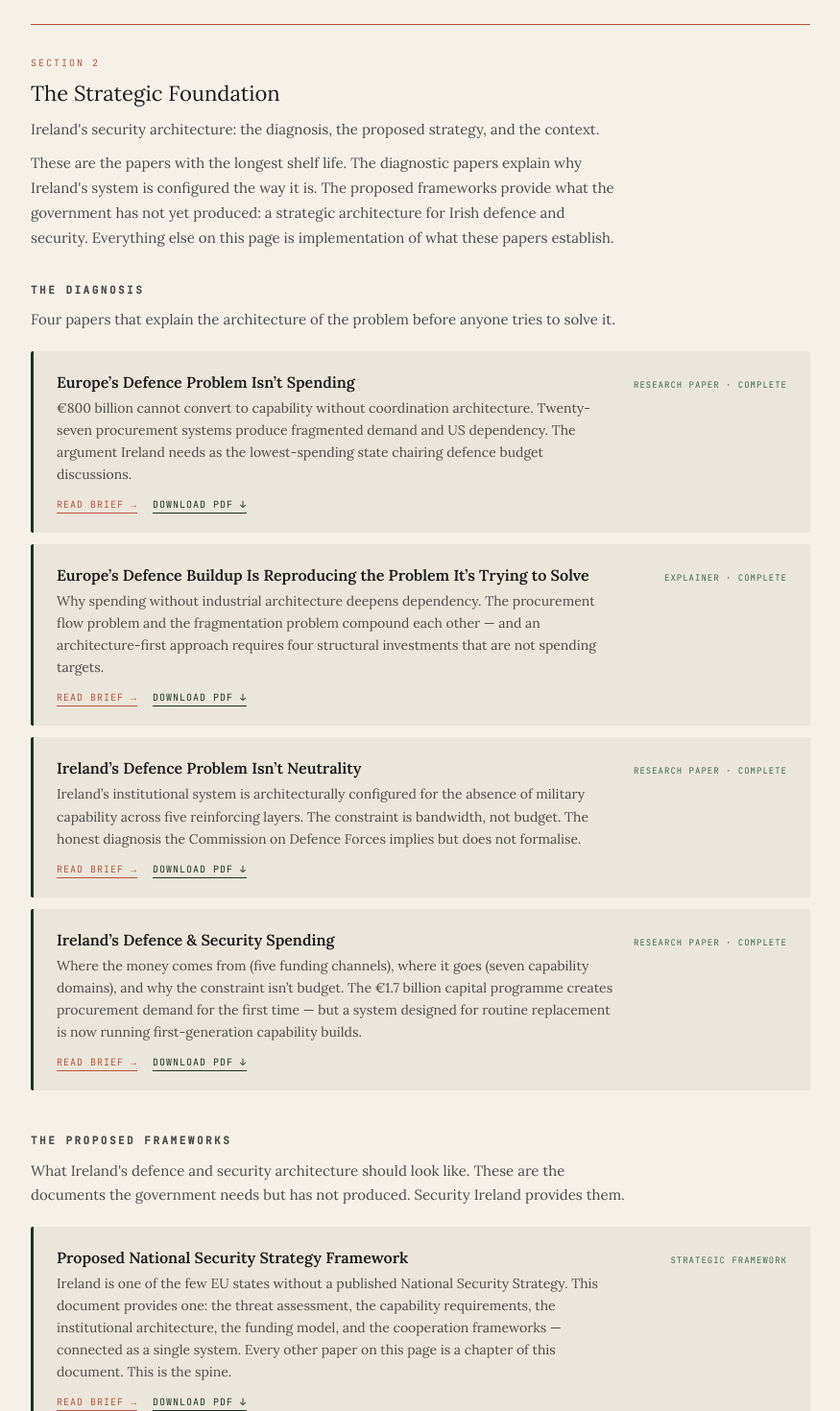
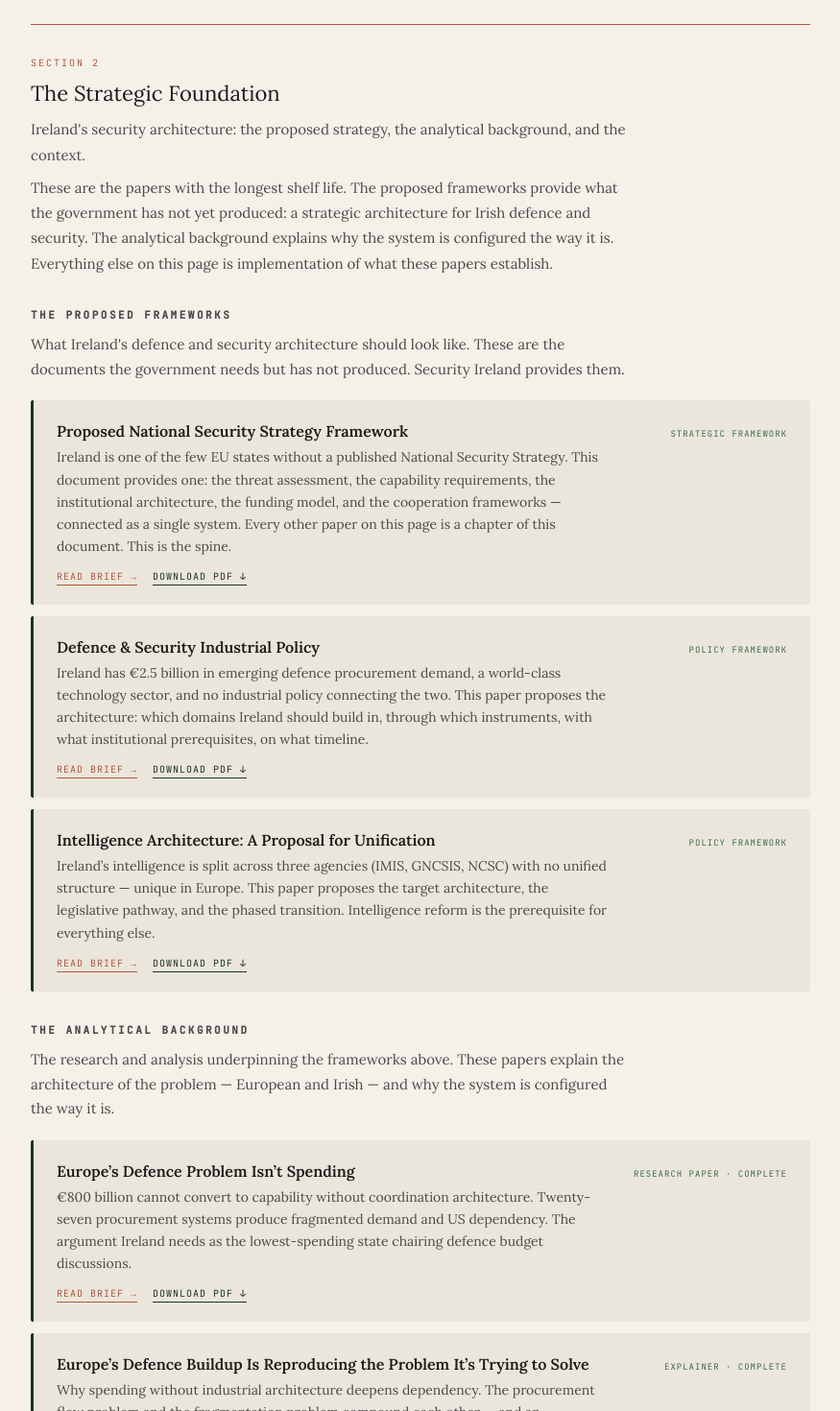
Before and after one commit to scosullivan/security-ireland, a Next.js app: page /for-policymakers in a window 1280 px wide. Shown: the part 1060-2530 px from the top of the page at 96% size, without its empty margins (202-1077 px from the left). Built offline with nearby package versions, Linux system fonts and the light colour scheme.

Commit message:
Update page.tsx

```diff
--- a/src/app/for-policymakers/page.tsx
+++ b/src/app/for-policymakers/page.tsx
@@ -261,16 +261,44 @@ export default function ForPolicymakers() {
         <div style={sectionLabel}>Section 2</div>
         <h2 style={sectionH2}>The Strategic Foundation</h2>
         <p style={{ ...sectionIntro, marginBottom: '8px' }}>
-          Ireland&apos;s security architecture: the diagnosis, the proposed strategy, and the context.
+          Ireland&apos;s security architecture: the proposed strategy, the analytical background, and the context.
         </p>
         <p style={sectionIntro}>
-          These are the papers with the longest shelf life. The diagnostic papers explain why Ireland&apos;s system is configured the way it is. The proposed frameworks provide what the government has not yet produced: a strategic architecture for Irish defence and security. Everything else on this page is implementation of what these papers establish.
+          These are the papers with the longest shelf life. The proposed frameworks provide what the government has not yet produced: a strategic architecture for Irish defence and security. The analytical background explains why the system is configured the way it is. Everything else on this page is implementation of what these papers establish.
         </p>
 
-        {/* ── Tier 1: The Diagnosis ── */}
-        <div style={tierLabel}>The Diagnosis</div>
+        {/* ── Tier 1: Proposed Frameworks ── */}
+        <div style={tierLabel}>The Proposed Frameworks</div>
         <p style={{ fontFamily: 'var(--font-serif)', fontSize: '15px', color: 'var(--color-graphite)', lineHeight: 1.7, marginBottom: '20px', maxWidth: '620px' }}>
-          Four papers that explain the architecture of the problem before anyone tries to solve it.
+          What Ireland&apos;s defence and security architecture should look like. These are the documents the government needs but has not produced. Security Ireland provides them.
+        </p>
+
+        <PubCard
+          title="Proposed National Security Strategy Framework"
+          type="Strategic Framework"
+          desc="Ireland is one of the few EU states without a published National Security Strategy. This document provides one: the threat assessment, the capability requirements, the institutional architecture, the funding model, and the cooperation frameworks — connected as a single system. Every other paper on this page is a chapter of this document. This is the spine."
+          href="/publications/national-security-strategy"
+          pdfUrl="/pdfs/National_Security_Strategy_Framework.pdf"
+        />
+        <PubCard
+          title="Defence &amp; Security Industrial Policy"
+          type="Policy Framework"
+          desc="Ireland has &euro;2.5 billion in emerging defence procurement demand, a world-class technology sector, and no industrial policy connecting the two. This paper proposes the architecture: which domains Ireland should build in, through which instruments, with what institutional prerequisites, on what timeline."
+          href="/publications/defence-industrial-policy"
+          pdfUrl="/pdfs/Defence_Industrial_Policy.pdf"
+        />
+        <PubCard
+          title="Intelligence Architecture: A Proposal for Unification"
+          type="Policy Framework"
+          desc="Ireland&rsquo;s intelligence is split across three agencies (IMIS, GNCSIS, NCSC) with no unified structure &mdash; unique in Europe. This paper proposes the target architecture, the legislative pathway, and the phased transition. Intelligence reform is the prerequisite for everything else."
+          href="/publications/intelligence-architecture-reform"
+          pdfUrl="/pdfs/Intelligence_Architecture_Reform.pdf"
+        />
+
+        {/* ── Tier 2: Analytical Background ── */}
+        <div style={tierLabel}>The Analytical Background</div>
+        <p style={{ fontFamily: 'var(--font-serif)', fontSize: '15px', color: 'var(--color-graphite)', lineHeight: 1.7, marginBottom: '20px', maxWidth: '620px' }}>
+          The research and analysis underpinning the frameworks above. These papers explain the architecture of the problem &mdash; European and Irish &mdash; and why the system is configured the way it is.
         </p>
 
         <div style={{ display: 'flex', flexDirection: 'column', gap: '0' }}>
@@ -303,34 +331,6 @@ export default function ForPolicymakers() {
             pdfUrl="/pdfs/Ireland_Defence_Spending.pdf"
           />
         </div>
-
-        {/* ── Tier 2: Proposed Frameworks ── */}
-        <div style={tierLabel}>The Proposed Frameworks</div>
-        <p style={{ fontFamily: 'var(--font-serif)', fontSize: '15px', color: 'var(--color-graphite)', lineHeight: 1.7, marginBottom: '20px', maxWidth: '620px' }}>
-          What Ireland&apos;s defence and security architecture should look like. These are the documents the government needs but has not produced. Security Ireland provides them.
-        </p>
-
-        <PubCard
-          title="Proposed National Security Strategy Framework"
-          type="Strategic Framework"
-          desc="Ireland is one of the few EU states without a published National Security Strategy. This document provides one: the threat assessment, the capability requirements, the institutional architecture, the funding model, and the cooperation frameworks — connected as a single system. Every other paper on this page is a chapter of this document. This is the spine."
-          href="/publications/national-security-strategy"
-          pdfUrl="/pdfs/National_Security_Strategy_Framework.pdf"
-        />
-        <PubCard
-          title="Defence &amp; Security Industrial Policy"
-          type="Policy Framework"
-          desc="Ireland has &euro;2.5 billion in emerging defence procurement demand, a world-class technology sector, and no industrial policy connecting the two. This paper proposes the architecture: which domains Ireland should build in, through which instruments, with what institutional prerequisites, on what timeline."
-          href="/publications/defence-industrial-policy"
-          pdfUrl="/pdfs/Defence_Industrial_Policy.pdf"
-        />
-        <PubCard
-          title="Intelligence Architecture: A Proposal for Unification"
-          type="Policy Framework"
-          desc="Ireland&rsquo;s intelligence is split across three agencies (IMIS, GNCSIS, NCSC) with no unified structure &mdash; unique in Europe. This paper proposes the target architecture, the legislative pathway, and the phased transition. Intelligence reform is the prerequisite for everything else."
-          href="/publications/intelligence-architecture-reform"
-          pdfUrl="/pdfs/Intelligence_Architecture_Reform.pdf"
-        />
 
         {/* ── Tier 3: The Context ── */}
         <div style={tierLabel}>The Context</div>
```
